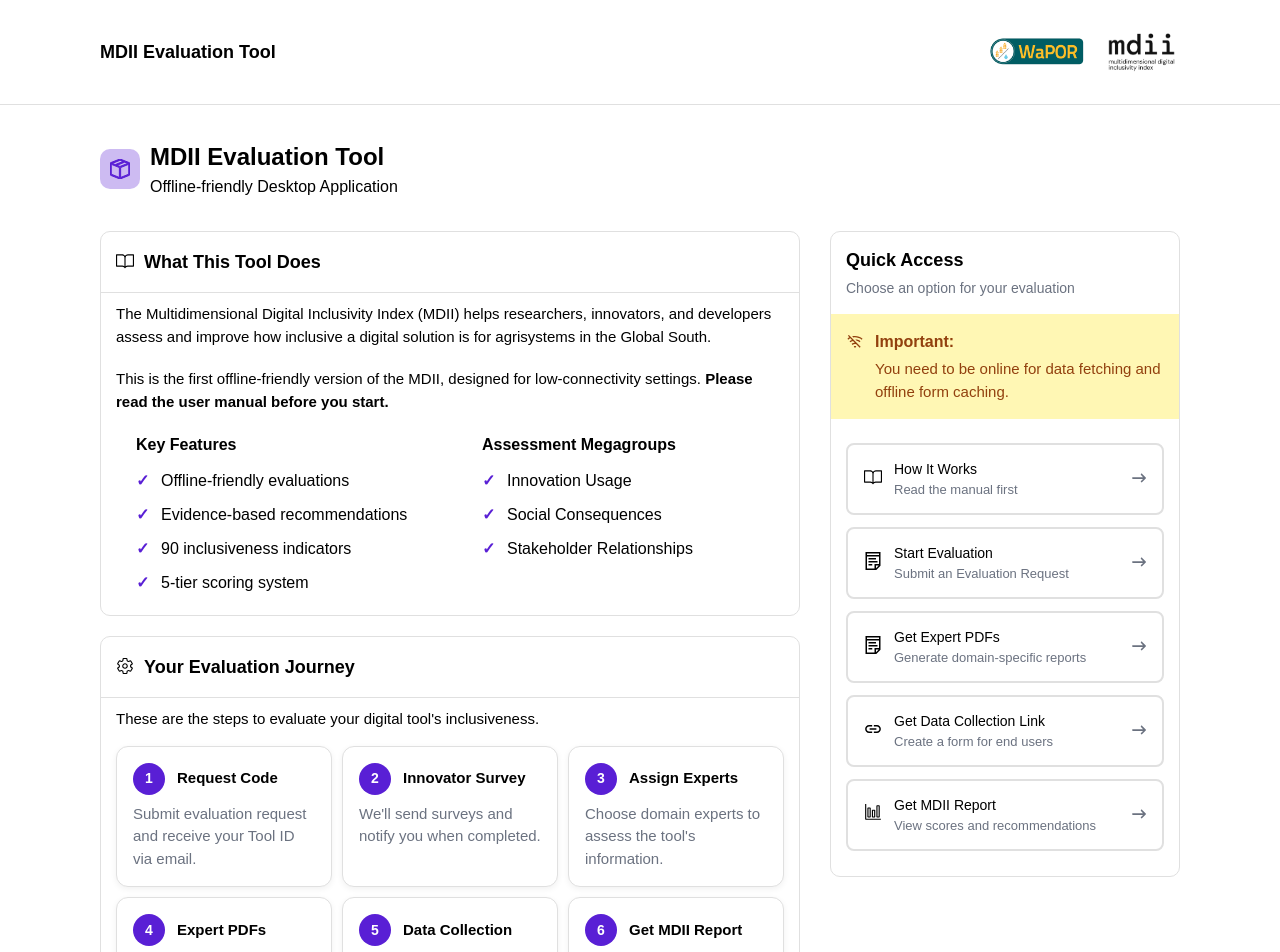
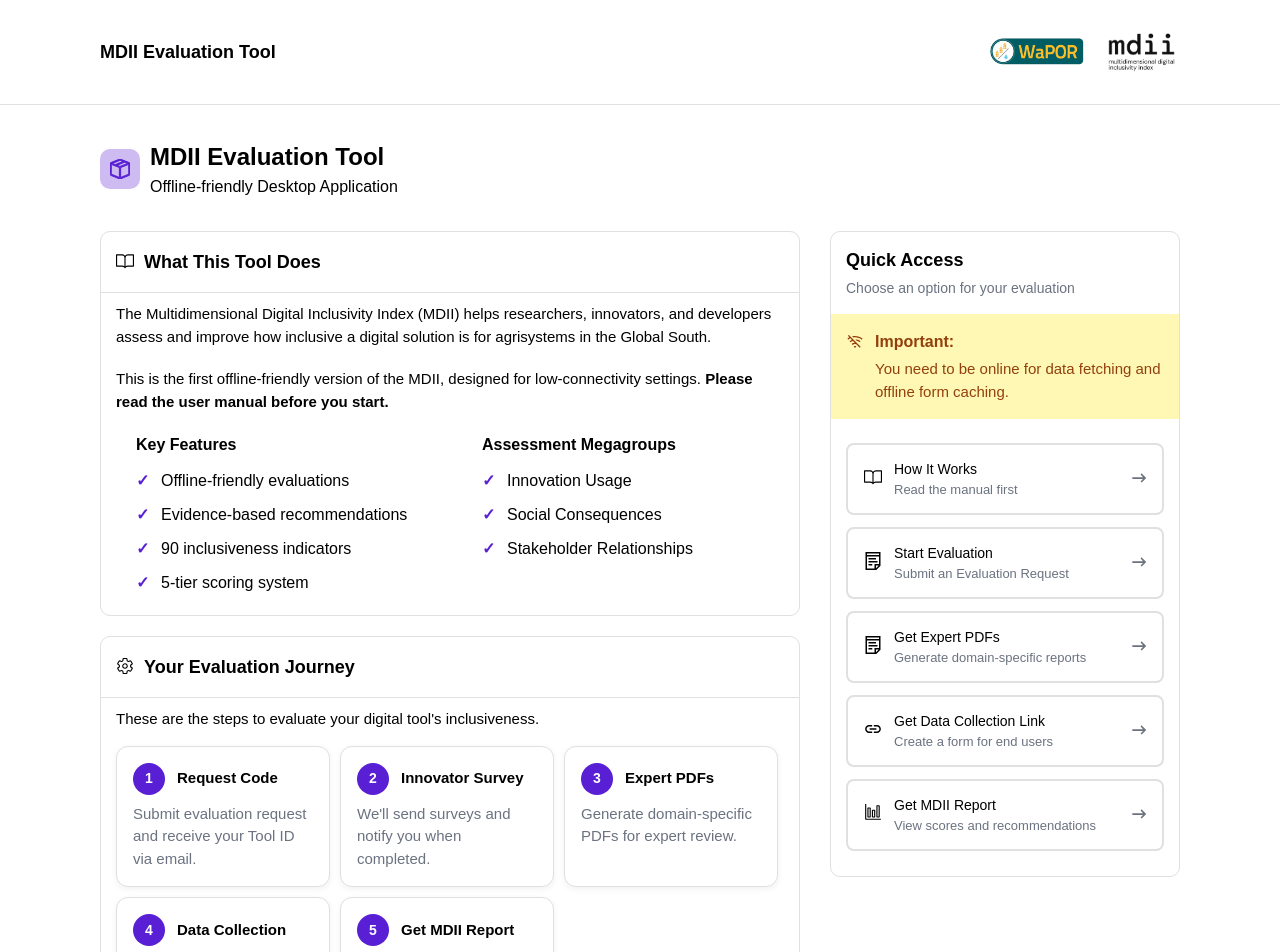
Before and after one commit to saliha-ziyard/mdii-offline-desktop-app, a React app: page / in a window 1280 px wide. Shown: the top 952 px of the page. Built offline with nearby package versions, Linux system fonts and the light colour scheme.

Commit message:
EvaluationJourney steps changed

```diff
--- a/public/styles.css
+++ b/public/styles.css
@@ -245,6 +245,7 @@ body {
     display: flex;
     gap: 10px;
     margin-bottom: 10px;
+
   }
   .journey-step {
     display: flex;
@@ -253,7 +254,7 @@ body {
     padding: 16px;
     border-radius: 12px;
     border: 1px solid var(--border-colour);
-    width: 260px;
+    width: 180px;
     min-height: 100px;
     box-shadow: 0 2px 6px rgba(0, 0, 0, 0.06); /* soft shadow for depth */
     transition: transform 0.2s ease, box-shadow 0.2s ease;
--- a/src/components/subcomponents/Dashboard/EvaluationJourney.jsx
+++ b/src/components/subcomponents/Dashboard/EvaluationJourney.jsx
@@ -14,23 +14,23 @@ const EvaluationJourney = () => {
       title: "Innovator Survey",
       description: "We'll send surveys and notify you when completed."
     },
+    // {
+    //   number: 3,
+    //   title: "Assign Experts",
+    //   description: "Choose domain experts to assess the tool's information."
+    // },
     {
       number: 3,
-      title: "Assign Experts",
-      description: "Choose domain experts to assess the tool's information."
-    },
-    {
-      number: 4,
       title: "Expert PDFs",
       description: "Generate domain-specific PDFs for expert review."
     },
     {
-      number: 5,
+      number: 4,
       title: "Data Collection",
       description: "Create your form link and gather data from users."
     },
     {
-      number: 6,
+      number: 5,
       title: "Get MDII Report",
       description: "Generate your score and recommendations."
     }
```
